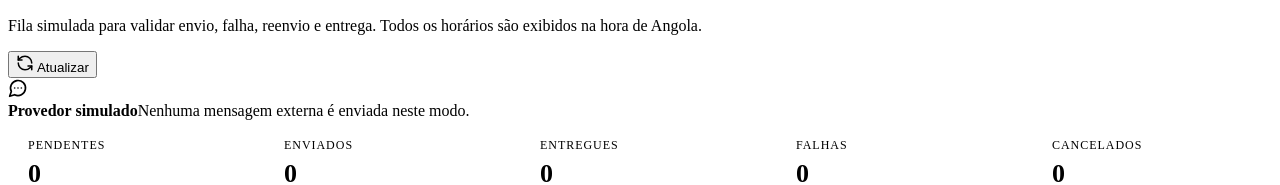
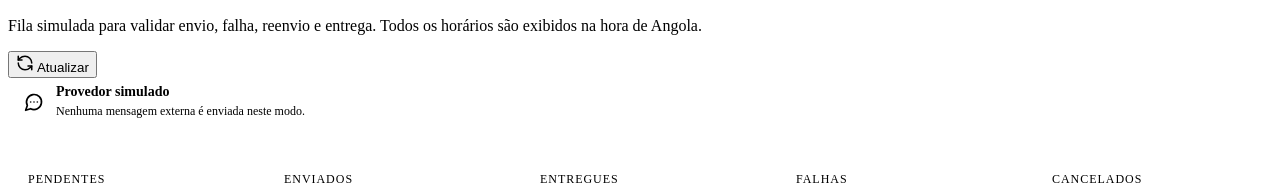
Before and after one commit to wilsondala/secretariapay-saude-agosmanuel-web, a React (Vite) app: page /painel/conversas in a window 1280 px wide. Shown: the part 244-429 px from the top of the page. Built offline with nearby package versions, Linux system fonts and the light colour scheme; no server answers; sample sign-in values are in the browser's storage; the HTML template or start-up script is replaced by a standard one.

Commit message:
style: adicionar estado visual do provedor Kapso

```diff
--- a/src/reminders.css
+++ b/src/reminders.css
@@ -1,3 +1,49 @@
+.provider-banner {
+  display: flex;
+  align-items: center;
+  gap: 12px;
+  margin: -8px 0 20px;
+  padding: 14px 16px;
+  border: 1px solid var(--border);
+  border-radius: 14px;
+  background: var(--surface);
+}
+
+.provider-banner > svg {
+  flex: 0 0 auto;
+}
+
+.provider-banner div {
+  display: grid;
+  gap: 3px;
+}
+
+.provider-banner strong {
+  font-size: 14px;
+}
+
+.provider-banner span {
+  color: var(--muted);
+  font-size: 12px;
+  line-height: 1.45;
+}
+
+.provider-live {
+  border-color: rgba(30, 122, 74, .35);
+  background: rgba(30, 122, 74, .08);
+  color: var(--success);
+}
+
+.provider-warning {
+  border-color: rgba(155, 101, 18, .35);
+  background: rgba(155, 101, 18, .08);
+  color: var(--warning);
+}
+
+.provider-simulated {
+  color: var(--primary);
+}
+
 .reminder-summary {
   display: grid;
   grid-template-columns: repeat(5, minmax(0, 1fr));
@@ -62,10 +108,20 @@
   gap: 7px;
 }
 
-.reminder-attempts {
+.reminder-attempts,
+.provider-message-id {
   display: block;
   margin-top: 7px;
   color: var(--muted);
+}
+
+.provider-message-id {
+  max-width: 180px;
+  overflow: hidden;
+  text-overflow: ellipsis;
+  white-space: nowrap;
+  font-family: ui-monospace, SFMono-Regular, Menlo, Monaco, Consolas, monospace;
+  font-size: 10px;
 }
 
 .reminder-row-actions {
@@ -90,6 +146,13 @@
 .reminder-delivery-button {
   border-color: rgba(30, 122, 74, .42);
   color: var(--success);
+}
+
+.awaiting-webhook {
+  max-width: 145px;
+  color: var(--muted);
+  line-height: 1.4;
+  text-align: center;
 }
 
 .status-reminder-pending {
@@ -126,6 +189,10 @@
 }
 
 @media (max-width: 720px) {
+  .provider-banner {
+    align-items: flex-start;
+  }
+
   .reminder-summary {
     grid-template-columns: 1fr;
   }
```
